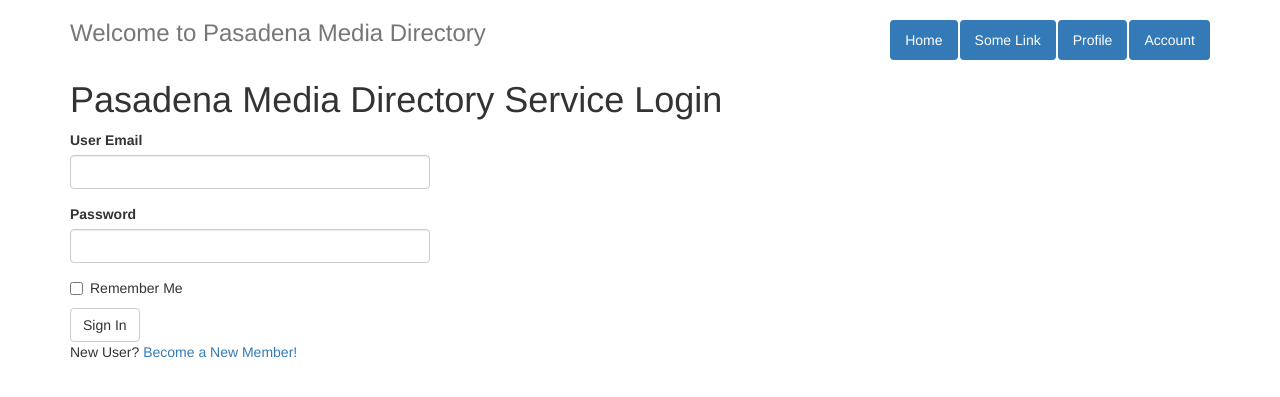
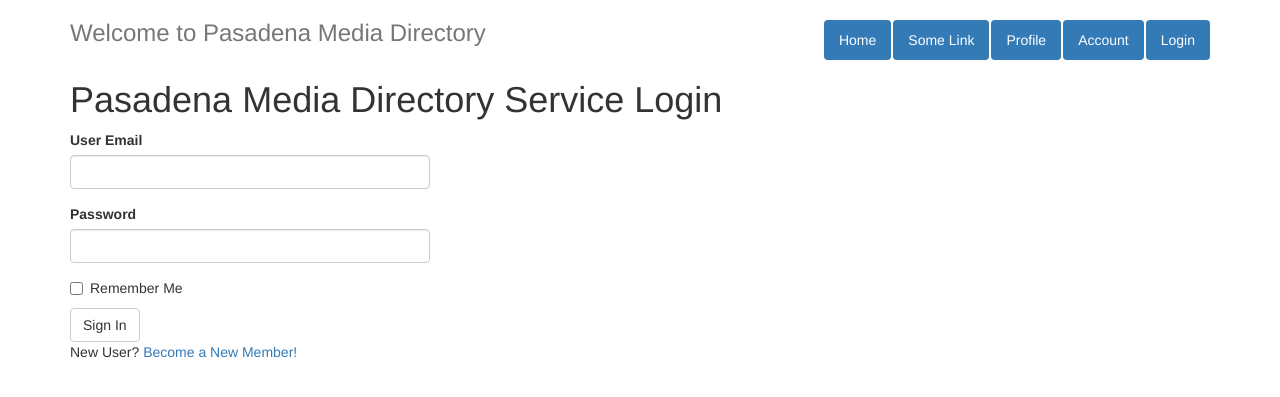
Before and after one commit to helenawu1998/pasadena-media, a Flask app: page /login in a window 1280 px wide. Shown: the top 397 px of the page. Run offline with Flask 2, Linux system fonts and the light colour scheme; some libraries are stand-ins or nearby versions.

Commit message:
Add Flask-Login system

```diff
--- a/app/__init__.py
+++ b/app/__init__.py
@@ -2,12 +2,16 @@ from flask import Flask
 from flask_bootstrap import Bootstrap
 from flask_sqlalchemy import SQLAlchemy
 from config import Config
+from flask_login import LoginManager
 
 app = Flask(__name__)
 app.config.from_object(Config)
 # Database initialization
 db = SQLAlchemy(app)
 Bootstrap(app)
+
+# Login initialization
+login = LoginManager(app)
 
 # Load blueprint modules
 from app.modules import directory_search
--- a/app/modules/login/routes.py
+++ b/app/modules/login/routes.py
@@ -1,10 +1,11 @@
-import flask
+from flask import redirect, url_for, render_template, flash
 from app.modules.login import blueprint
 from app.modules.login.helpers import LoginForm
 from app.modules.login.helpers import RegisterForm
 from app.modules.login import helpers
 from app import db
 from app.models import User, Profile
+from flask_login import current_user, login_user, logout_user
 
 @blueprint.route("/login", methods=['GET', 'POST'])
 def login():
@@ -13,11 +14,17 @@ def login():
     if form.validate_on_submit():
         user = User.query.filter_by(email=form.username.data).first()
         if user is None or not user.check_password(form.password.data):
-            flask.flash('Invalid username or password')
-            return redirect(url_for('login'))
-        flask.flash('Successful login for user {}'.format(form.username.data))
-        return flask.redirect('/index')
-    return flask.render_template("login.html", title="Sign In", form=form)
+            flash('Invalid username or password')
+            return redirect(url_for('login.login'))
+        flash('Successful login for user {}'.format(form.username.data))
+        login_user(user, remember=form.remember_me.data)
+        return redirect(url_for('index'))
+    return render_template("login.html", title="Sign In", form=form)
+
+@blueprint.route('/logout')
+def logout():
+    logout_user()
+    return redirect(url_for('index'))
 
 @blueprint.route("/register", methods=['GET', 'POST'])
 def register():
@@ -33,7 +40,7 @@ def register():
             first_name = form.first_name.data, last_name = form.last_name.data)
         db.session.add(profile)
         db.session.commit()
-        flask.flash('Registered new user {} {}'.format(
+        flash('Registered new user {} {}'.format(
             form.first_name.data, form.last_name.data))
-        return flask.redirect('/index')
-    return flask.render_template("register.html", title="Register", form=form)
+        return redirect('/index')
+    return render_template("register.html", title="Register", form=form)
--- a/app/templates/base.html
+++ b/app/templates/base.html
@@ -13,6 +13,11 @@
           <li role="presentation" class="active"><a href="{{ url_for('index') }}">Some Link</a></li>
 	  <li role="presentation" class="active"><a href="{{ url_for('profile.show_profile') }}">Profile</a></li>
 	  <li role="presentation" class="active"><a href="{{ url_for('profile.show_account') }}">Account</a></li>
+      {% if current_user.is_anonymous %}
+        <li role="presentation" class="active"><a href="{{ url_for('login.login') }}">Login</a></li>
+      {% else %}
+        <li role="presentation" class="active"><a href="{{ url_for('login.logout') }}">Logout</a></li>
+      {% endif %}
         </ul>
       </nav>
       <h3 class="text-muted">Welcome to Pasadena Media Directory</h3>
--- a/requirements.txt
+++ b/requirements.txt
@@ -2,6 +2,7 @@ Click==7.0
 dominate==2.4.0
 Flask==1.1.1
 Flask-Bootstrap==3.3.7.1
+Flask-Login==0.5.0
 Flask-SQLAlchemy==2.4.1
 Flask-WTF==0.14.2
 itsdangerous==1.1.0
```
Also changed, not shown: app/models.py (+7 -1 lines).
